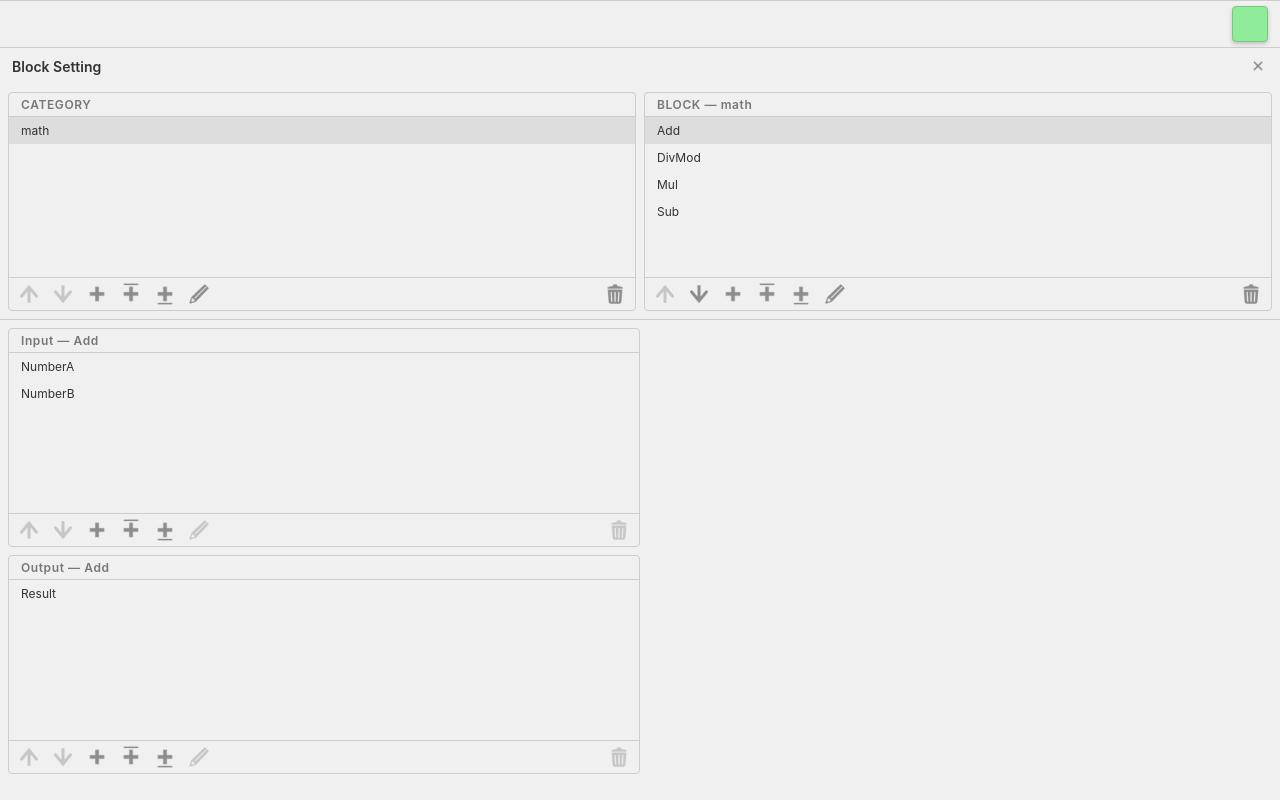
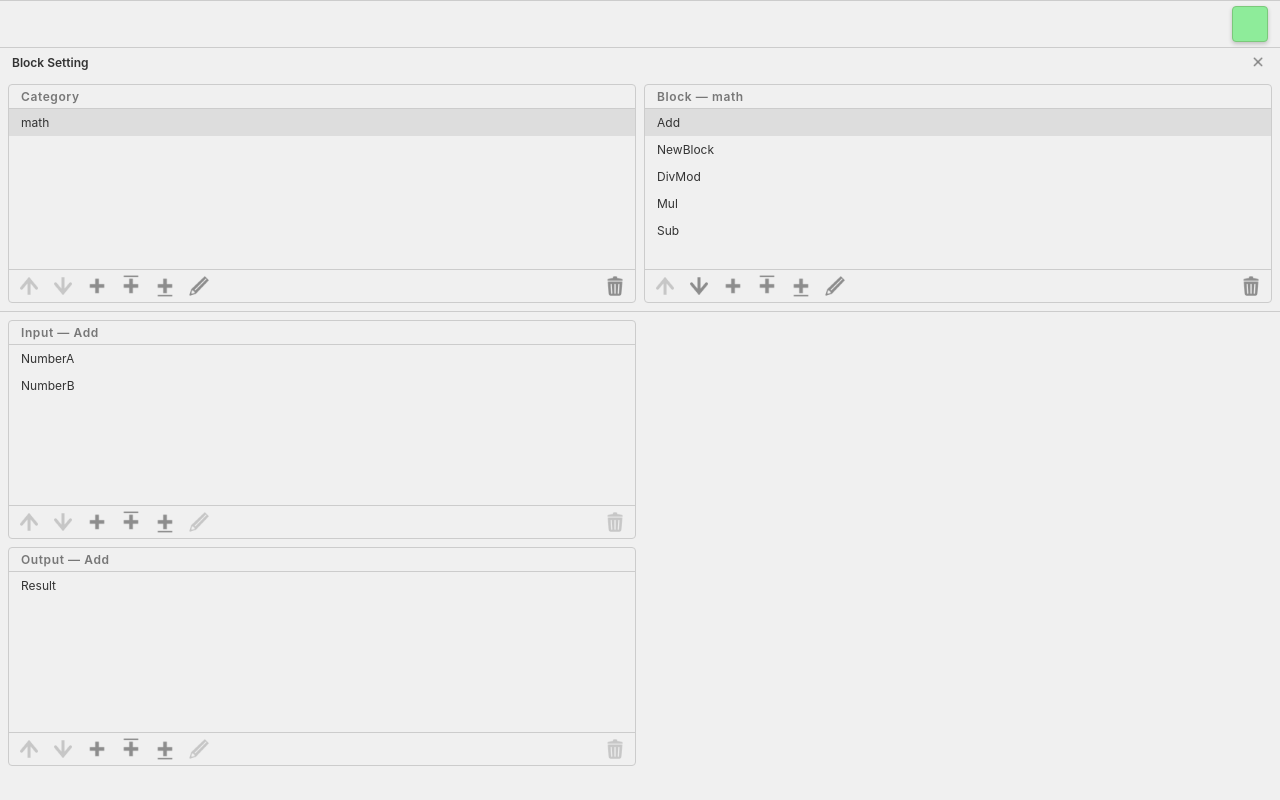
Before and after one commit to acchi17/ScriptFlow, a Vue app: page / in a window 1280 px wide. Both pictures are taken after a click on the button 24 px from the left and 68 px from the top of the page. Built offline with nearby package versions, Linux system fonts and the light colour scheme.

Commit message:
feat: add comment field to parameters in BlockDefinitions and refactor BlockNameSetting and BlockParamsSetting components

```diff
--- a/public/settings/BlockDefinitions.json
+++ b/public/settings/BlockDefinitions.json
@@ -16,6 +16,7 @@
               "max": 999,
               "step": 1,
               "items": [],
+              "comment": "",
               "prmType": "input"
             },
             {
@@ -27,6 +28,7 @@
               "max": 999,
               "step": 1,
               "items": [],
+              "comment": "",
               "prmType": "input"
             },
             {
@@ -34,9 +36,15 @@
               "dataType": "integer",
               "ctrlType": "spinner",
               "items": [],
+              "comment": "",
               "prmType": "output"
             }
           ]
+        },
+        {
+          "name": "NewBlock",
+          "command": "NewBlock",
+          "parameters": []
         },
         {
           "name": "DivMod",
@@ -51,6 +59,7 @@
               "max": 999,
               "step": 1,
               "items": [],
+              "comment": "",
               "prmType": "input"
             },
             {
@@ -62,6 +71,7 @@
               "max": 999,
               "step": 1,
               "items": [],
+              "comment": "",
               "prmType": "input"
             },
             {
@@ -69,6 +79,7 @@
               "dataType": "integer",
               "ctrlType": "spinner",
               "items": [],
+              "comment": "",
               "prmType": "output"
             },
             {
@@ -76,6 +87,7 @@
               "dataType": "integer",
               "ctrlType": "spinner",
               "items": [],
+              "comment": "",
               "prmType": "output"
             }
           ]
@@ -93,6 +105,7 @@
               "max": 999,
               "step": 1,
               "items": [],
+              "comment": "",
               "prmType": "input"
             },
             {
@@ -104,6 +117,7 @@
               "max": 999,
               "step": 1,
               "items": [],
+              "comment": "",
               "prmType": "input"
             },
             {
@@ -111,6 +125,7 @@
               "dataType": "integer",
               "ctrlType": "spinner",
               "items": [],
+              "comment": "",
               "prmType": "output"
             }
           ]
@@ -128,6 +143,7 @@
               "max": 999,
               "step": 1,
               "items": [],
+              "comment": "",
               "prmType": "input"
             },
             {
@@ -139,6 +155,7 @@
               "max": 999,
               "step": 1,
               "items": [],
+              "comment": "",
               "prmType": "input"
             },
             {
@@ -146,6 +163,7 @@
               "dataType": "integer",
               "ctrlType": "spinner",
               "items": [],
+              "comment": "",
               "prmType": "output"
             }
           ]
--- a/src/components/BlockNameSetting.vue
+++ b/src/components/BlockNameSetting.vue
@@ -1,8 +1,7 @@
 <template>
   <div class="block-name-setting">
-    <div class="two-panel">
     <SettingListItem
-        title="CATEGORY"
+      title="Category"
       :items="categoryNames"
       :selected-item="activeCategory"
       @update:selected-item="onCategorySelected"
@@ -13,7 +12,7 @@
       @delete="onDeleteCategory"
     />
     <SettingListItem
-        :title="`BLOCK — ${activeCategory}`"
+      :title="`Block — ${activeCategory}`"
       :items="activeBlockList"
       :selected-item="selectedBlock"
       @update:selected-item="onBlockSelected"
@@ -23,7 +22,6 @@
       @rename="onRenameBlock"
       @delete="onDeleteBlock"
     />
-    </div>
   </div>
 </template>
 
@@ -181,7 +179,7 @@ export default {
 </script>
 
 <style scoped>
-.two-panel {
+.block-name-setting {
   display: flex;
   gap: 8px;
   padding: 8px;
--- a/src/components/BlockParamsSetting.vue
+++ b/src/components/BlockParamsSetting.vue
@@ -1,8 +1,6 @@
 <template>
-  <div class="param-setting">
-    <div class="param-setting-body">
-
-      <div class="param-lists">
+  <div class="block-params-setting">
+    <div class="param-names">
       <SettingListItem
         :title="`Input — ${blockName}`"
         :items="inputParamNames"
@@ -26,13 +24,12 @@
         @delete="onDelete('output', $event)"
       />
     </div>
-
+    <div class="param-editor">
       <SettingParamItem
         v-if="selectedParam"
         :param="selectedParam"
         @update="onUpdateParam"
       />
-
     </div>
   </div>
 </template>
@@ -162,25 +159,23 @@ export default {
 </script>
 
 <style scoped>
-.param-setting {
+.block-params-setting {
+  display: flex;
+  gap: 8px;
+  padding: 8px;
   border-top: var(--base-outline-border, 1px solid #ccc);
-  padding: 8px;
 }
 
-.param-setting-body {
-  display: flex;
-  flex-direction: row;
-  gap: 8px;
-  align-items: flex-start;
-}
-
-.param-lists {
+.param-names {
   display: flex;
   flex-direction: column;
   gap: 8px;
-  flex: 0 0 50%;
+  flex: 1;
   min-width: 0;
 }
 
-
+.param-editor {
+  flex: 1;
+  min-width: 0;
+}
 </style>
--- a/src/components/BlockSettingView.vue
+++ b/src/components/BlockSettingView.vue
@@ -62,10 +62,10 @@ export default {
 
 <style scoped>
 .block-setting-view {
+  height: 100%;
   display: flex;
   flex-direction: column;
   background-color: var(--left-side-bg-color, #fff);
-  height: 100%;
   overflow: hidden;
 }
 
@@ -73,11 +73,11 @@ export default {
   display: flex;
   align-items: center;
   justify-content: space-between;
-  padding: 8px 12px;
+  padding: 4px 12px;
 }
 
 .title {
-  font-size: 14px;
+  font-size: 12px;
   font-weight: 600;
   color: #333;
 }
```
Lines whose indentation alone changed are shown as unchanged.
